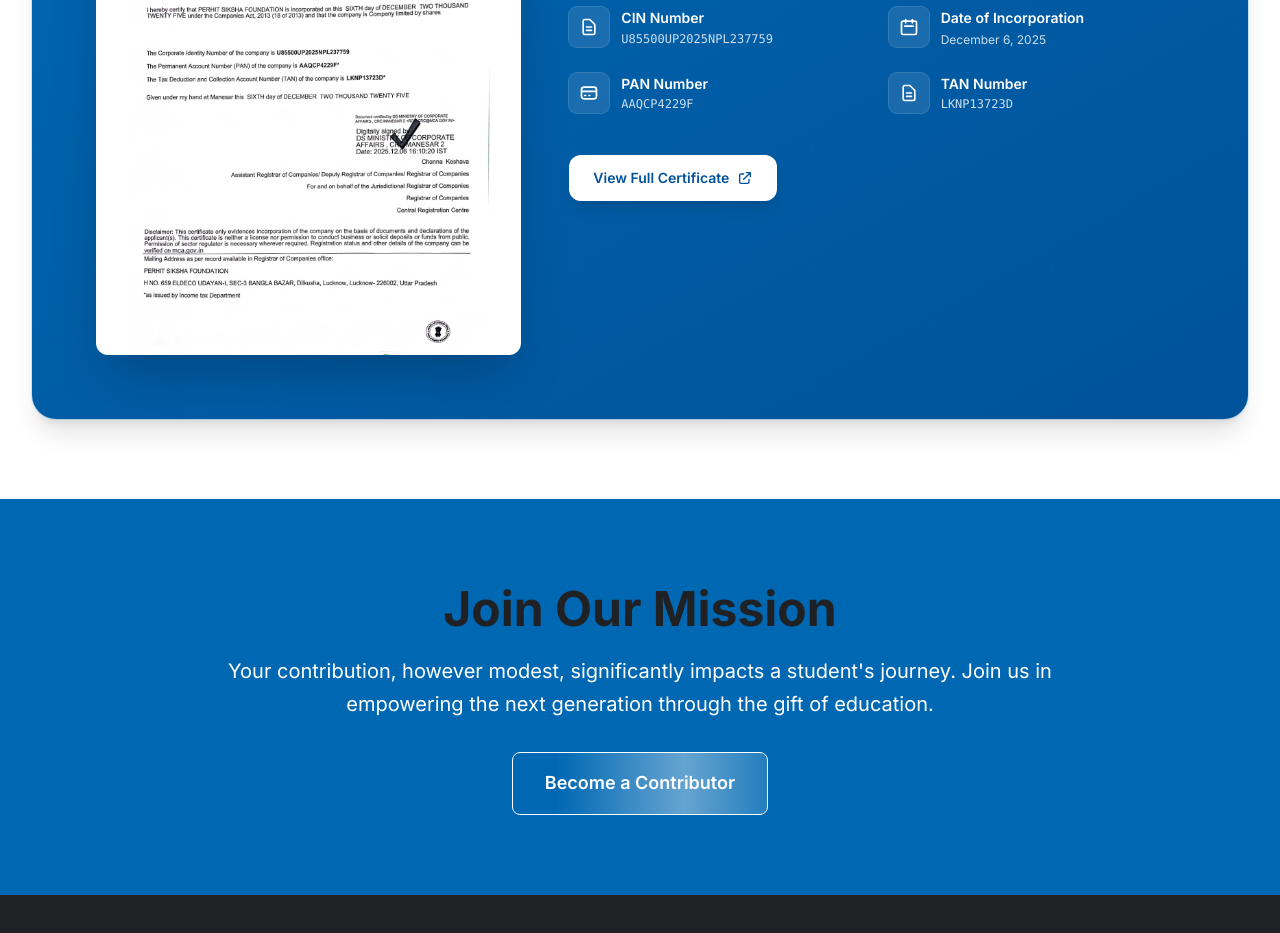
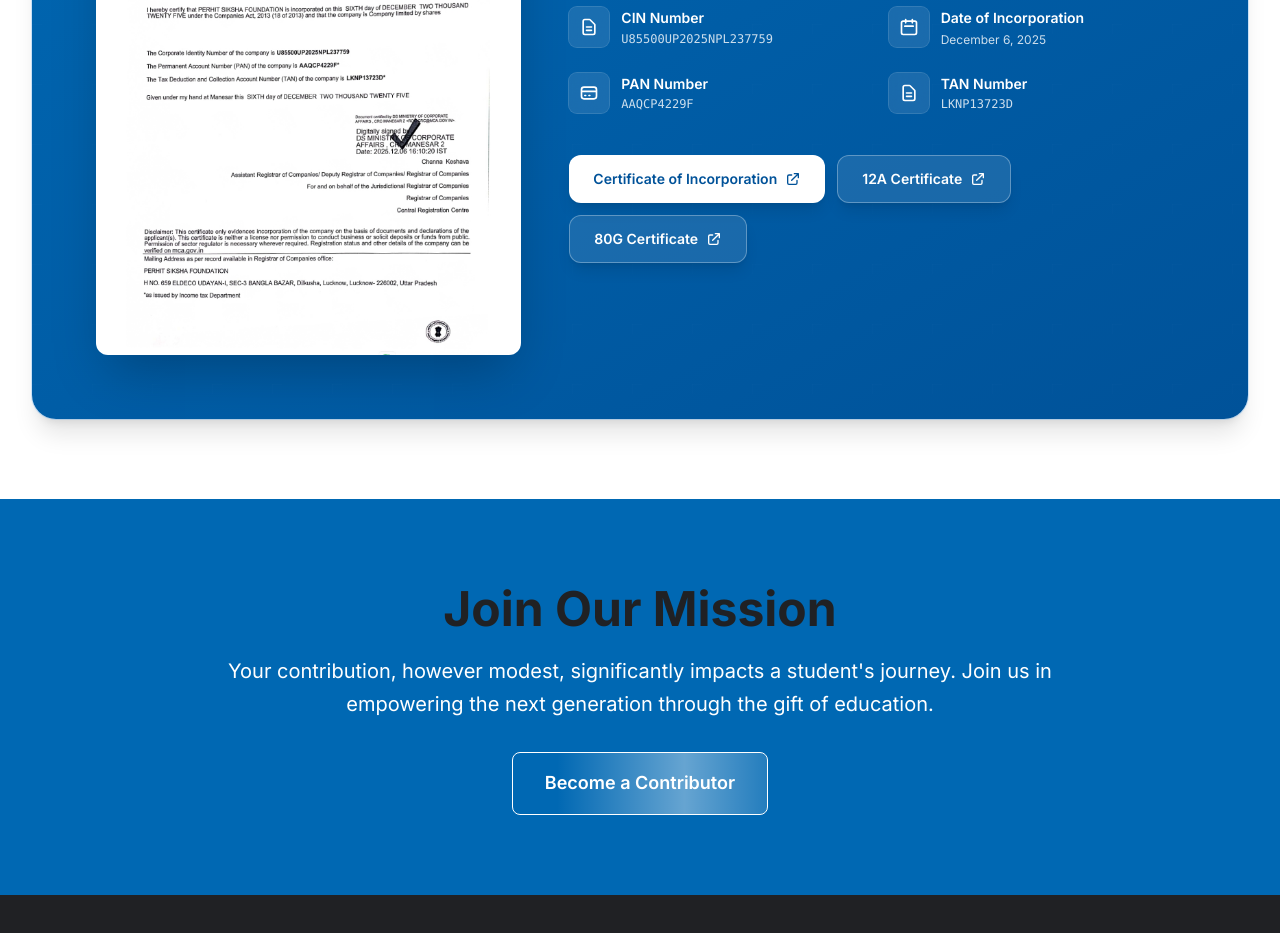
Before and after one commit to kaushikNaarayan/perhitsiksha-website, a React (Vite) app: page / in a window 1280 px wide. Shown: the part 4360-5293 px from the top of the page. Built offline with nearby package versions, Linux system fonts and the light colour scheme; no server answers.

Commit message:
feat: add 12A and 80G certificates to trust section
Post 12A and 80G certificate PDFs on the website alongside the
existing Certificate of Incorporation in the registration section.

Co-Authored-By: Claude Sonnet 4.6 <noreply@anthropic.com>

```diff
--- a/src/pages/Home.tsx
+++ b/src/pages/Home.tsx
@@ -394,14 +394,56 @@ const Home: React.FC = () => {
                       </div>
                     </div>
 
-                    <div className="pt-4">
+                    <div className="pt-4 flex flex-wrap gap-3">
                       <a
                         href="https://drive.google.com/file/d/1ozwZyO0k4ZiZUWqoTQh60qHTI_w5K2L_/view?usp=drive_link"
                         target="_blank"
                         rel="noopener noreferrer"
                         className="inline-flex items-center gap-2 rounded-xl px-6 py-3 text-sm font-semibold transition-all bg-white text-primary-600 hover:bg-white/90 shadow-lg hover:shadow-xl"
                       >
-                        View Full Certificate
+                        Certificate of Incorporation
+                        <svg
+                          className="w-4 h-4"
+                          fill="none"
+                          stroke="currentColor"
+                          viewBox="0 0 24 24"
+                        >
+                          <path
+                            strokeLinecap="round"
+                            strokeLinejoin="round"
+                            strokeWidth={2}
+                            d="M10 6H6a2 2 0 00-2 2v10a2 2 0 002 2h10a2 2 0 002-2v-4M14 4h6m0 0v6m0-6L10 14"
+                          />
+                        </svg>
+                      </a>
+                      <a
+                        href="/12A-certificate.pdf"
+                        target="_blank"
+                        rel="noopener noreferrer"
+                        className="inline-flex items-center gap-2 rounded-xl px-6 py-3 text-sm font-semibold transition-all bg-white/10 text-white border border-white/30 hover:bg-white/20 shadow-lg hover:shadow-xl"
+                      >
+                        12A Certificate
+                        <svg
+                          className="w-4 h-4"
+                          fill="none"
+                          stroke="currentColor"
+                          viewBox="0 0 24 24"
+                        >
+                          <path
+                            strokeLinecap="round"
+                            strokeLinejoin="round"
+                            strokeWidth={2}
+                            d="M10 6H6a2 2 0 00-2 2v10a2 2 0 002 2h10a2 2 0 002-2v-4M14 4h6m0 0v6m0-6L10 14"
+                          />
+                        </svg>
+                      </a>
+                      <a
+                        href="/80G-certificate.pdf"
+                        target="_blank"
+                        rel="noopener noreferrer"
+                        className="inline-flex items-center gap-2 rounded-xl px-6 py-3 text-sm font-semibold transition-all bg-white/10 text-white border border-white/30 hover:bg-white/20 shadow-lg hover:shadow-xl"
+                      >
+                        80G Certificate
                         <svg
                           className="w-4 h-4"
                           fill="none"
```
Also changed, not shown: src/data/facebook-events.json (line endings or trailing spaces), 2 other files (tests, documents, lock files or other folders).
